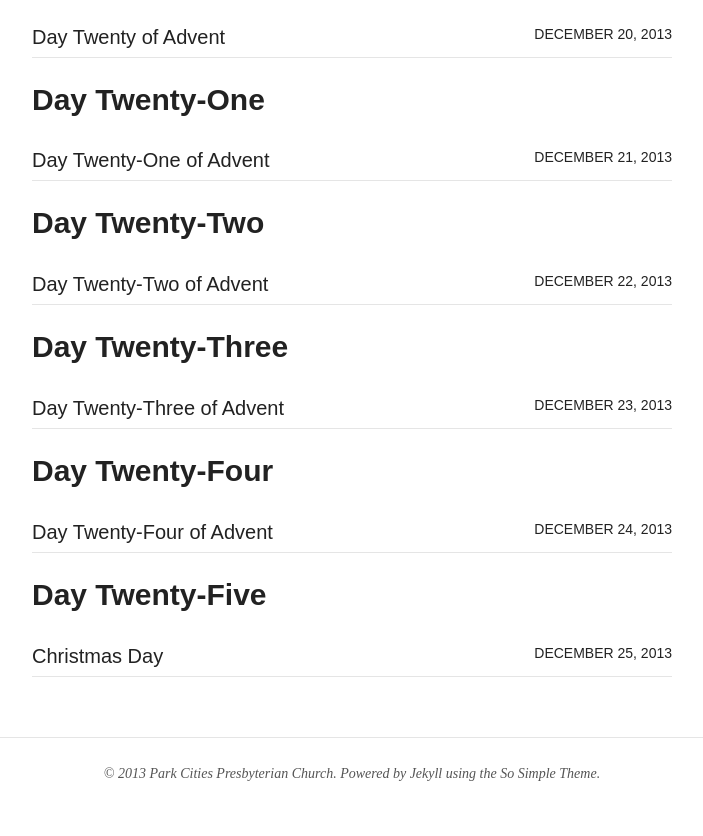
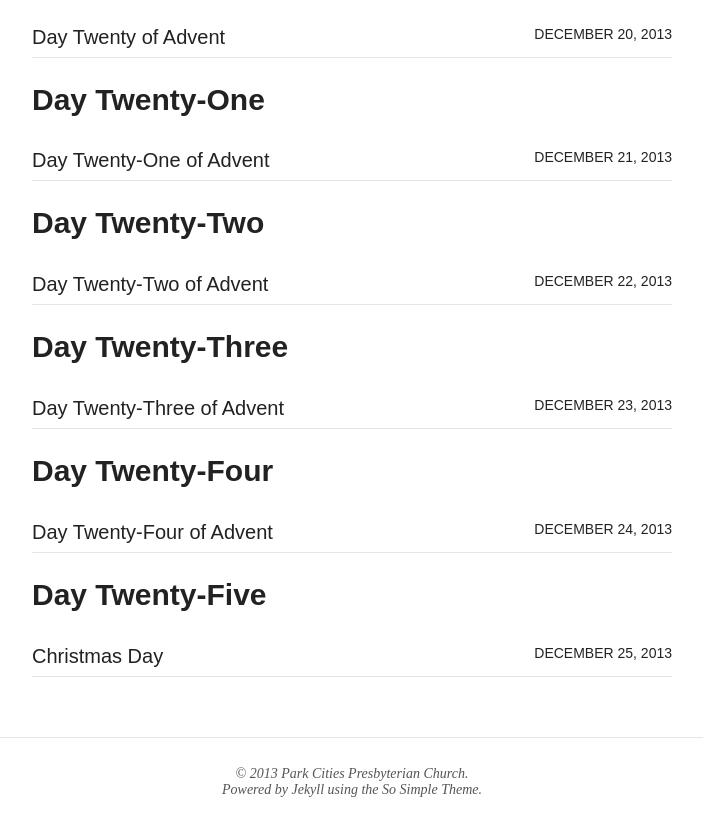
Before and after one commit to pcpc/advent.pcpc.org, a Jekyll site: the page built from tags.html, in a window 1280 px wide and 900 px high, scrolled down 4069 px. Shown: the top 836 px of the window, without its empty margins (288-991 px from the left). Built offline with Jekyll 4.4.1, drawn with Linux system fonts in a browser that asks for light colours; nearby versions of some CDN libraries.

Commit message:
added a basic line break in the footer for formatting purposes

```diff
--- a/_includes/footer.html
+++ b/_includes/footer.html
@@ -1,4 +1,4 @@
-<span>&copy; {{ site.time | date: '%Y' }} <a href="{{ site.owner.url }}" target="_blank">{{ site.owner.name }}</a>. Powered by <a href="http://jekyllrb.com">Jekyll</a> using the <a href="http://mademistakes.com/">So Simple Theme</a>.</span>
+<span>&copy; {{ site.time | date: '%Y' }} <a href="{{ site.owner.url }}" target="_blank">{{ site.owner.name }}</a>. <br/>Powered by <a href="http://jekyllrb.com">Jekyll</a> using the <a href="http://mademistakes.com/">So Simple Theme</a>.</span>
 <div class="social-icons">
 	{% if site.owner.twitter %}<a href="https://twitter.com/{{ site.owner.twitter }}" title="{{ site.owner.name}} on Twitter" target="_blank"><i class="icon-twitter icon-2x"></i></a>{% endif %}
 	{% if site.owner.facebook %}<a href="https://www.facebook.com/{{ site.owner.facebook }}" title="{{ site.owner.name}} on Facebook" target="_blank"><i class="icon-facebook icon-2x"></i></a>{% endif %}
```
